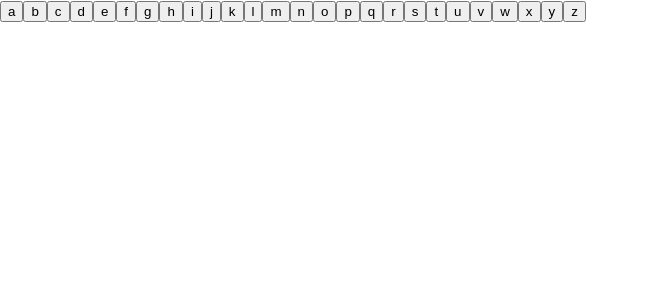
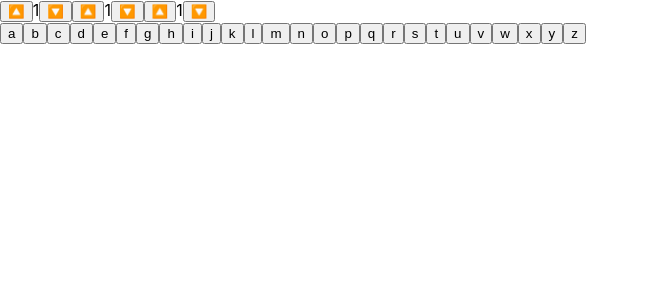
Before and after one commit to IDPA-2025/Enigma-I-Chiffremaschine, a React (Create React App) app: page / in a window 1280 px wide. Shown: the top 300 px of the page, without its empty margins (0-649 px from the left). Built offline with nearby package versions, Linux system fonts and the light colour scheme.

Commit message:
Walze1 hinzugefügt mit automatischem rotieren sobald man eine taste drückt

```diff
--- a/src/App.js
+++ b/src/App.js
@@ -1,5 +1,6 @@
 import { useState } from "react";
 import { UmkehrWalze } from "./UmkehrWalze.js"
+import {encrypt} from "./Walzen.js"
 import "./App.css";
 
 
@@ -7,20 +8,48 @@ let output = "";
 function App() {
   const [selectedLetters, setSelectedLetters] = useState("");
   const [output, setOutput] = useState("")
+  const [walze1, setWalze1] = useState(1)
+
 
   const handleClick = (letter) => {
-    const newLetter = UmkehrWalze(letter);
+    const Walze1Letter = encrypt(letter, walze1);
+    const ReflektorLetter = UmkehrWalze(Walze1Letter);
+
     setSelectedLetters((prev) => prev + letter);
-    setOutput((prev) => prev + newLetter);
+    setOutput((prev) => prev + ReflektorLetter);
+
+
+    setWalze1((prev) => (prev + 1) % 27);
   };
 
 
+  function increment(){
+    if(walze1<26){
+      setWalze1(walze1 +1)
+    }
+  }
+
+  function decrement() {
+    if(walze1 > 1){
+      setWalze1(walze1 - 1);
+    }
+  }
 
   return (
 
 
     <div>
+      <button onClick={increment}>🔼</button>
+      {walze1 }
+      <button onClick={decrement}>🔽</button>
+      <button onClick={increment}>🔼</button>
+      {walze1 }
+      <button onClick={decrement}>🔽</button>
+      <button onClick={increment}>🔼</button>
+      {walze1 }
+      <button onClick={decrement}>🔽</button>
 
+      <br></br>
       <button onClick={() => handleClick("a")}>a</button>
       <button onClick={() => handleClick("b")}>b</button>
       <button onClick={() => handleClick("c")}>c</button>
--- /dev/null
+++ b/src/Walzen.js
@@ -0,0 +1,23 @@
+const Alphapet = "ABCDEFGHIJKLMNOPQRSTUVWXYZ"
+const Walze1 = "EKMFLGDQVZNTOWYHXUSPAIBRCJ"
+
+
+export function encrypt(character, startAt){
+    let rotatedWalze1 = Walze1;
+    let position;
+    for(let i = 0; i < startAt; i++){
+        rotatedWalze1 =  rotateWalze(rotatedWalze1);
+     }
+    for(let i = 0; i < Alphapet.length;i++){
+        if(character.toUpperCase() == Alphapet.charAt(i)){
+            position = i;
+        }
+    }
+    let result = rotatedWalze1.charAt(position);
+    rotatedWalze1 = rotateWalze(rotatedWalze1);
+    return result;
+}
+
+function rotateWalze(walze){
+    return walze.slice(1) + walze[0];
+}
```
